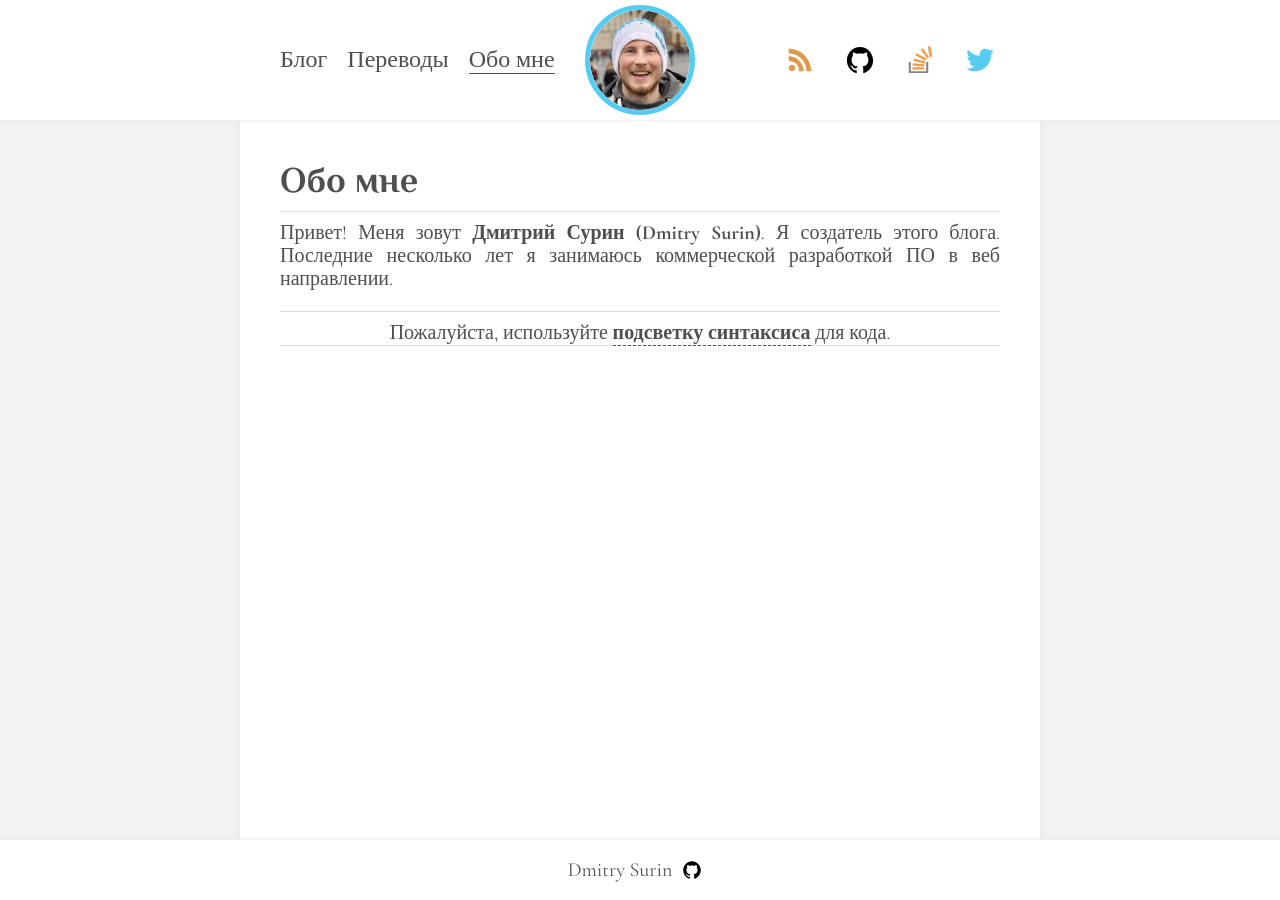
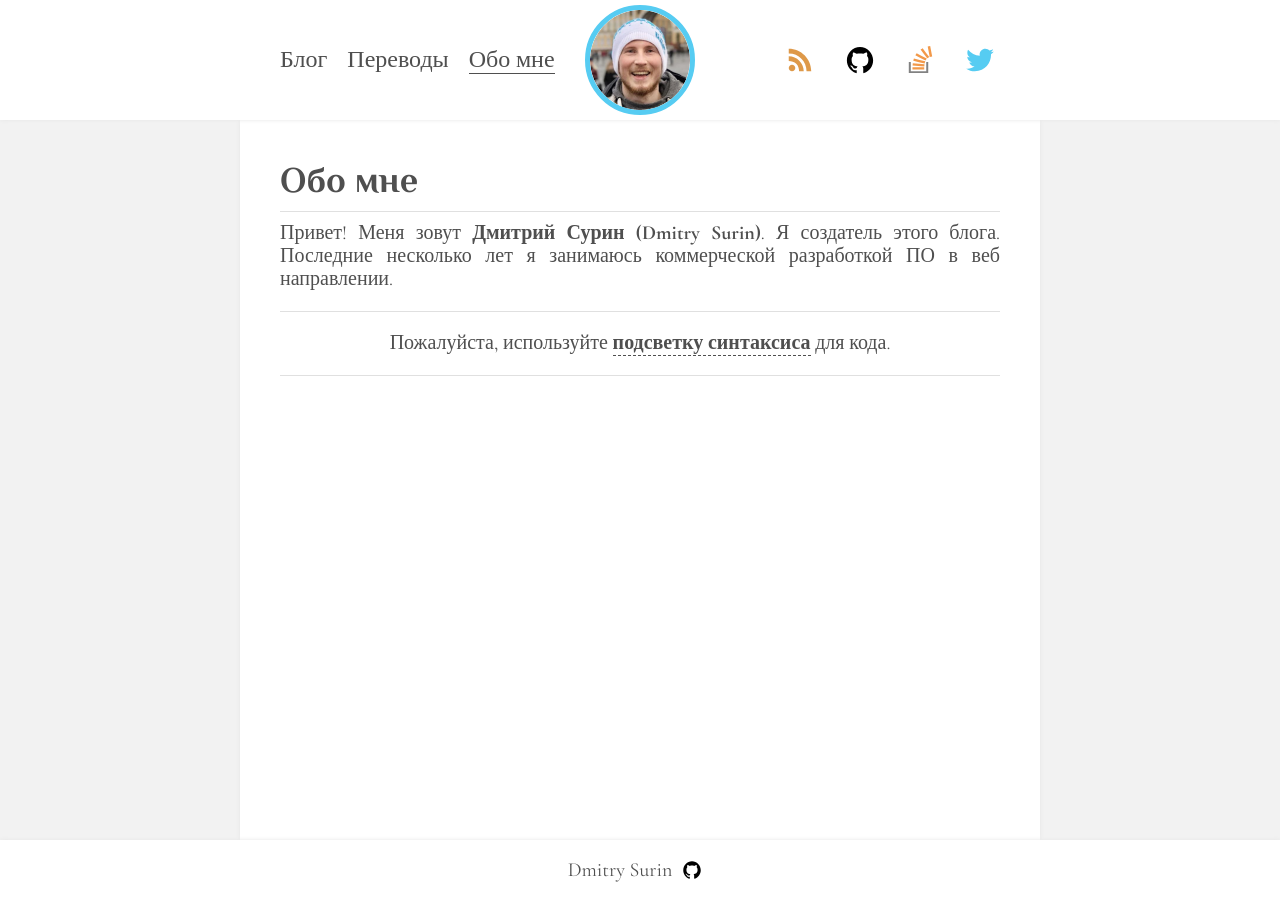
Before and after one commit to BedwaRe/blog, a Jekyll site: the page built from about.md, in a window 1280 px wide. Built offline with Jekyll 4.4.1, drawn with Linux system fonts in a browser that asks for light colours; nearby versions of some CDN libraries; comment, search, counter and statistics services are not loaded.

Commit message:
Quick fix for separator

```diff
--- a/_sass/white/components/_post.scss
+++ b/_sass/white/components/_post.scss
@@ -56,6 +56,10 @@
   .post-footer {
     margin-top: $desktop-secondary-margin;
 
+    .separator {
+      margin: 20px 0;
+    }
+
     .warning {
       text-align: center;
     }
--- a/_sass/white/pages/_post.scss
+++ b/_sass/white/pages/_post.scss
@@ -1,4 +1,6 @@
 article.post {
+  margin-bottom: 0;
+
   .post-header .post-header-title {
     font-size: $desktop-post-header-font-size;
   }
```
